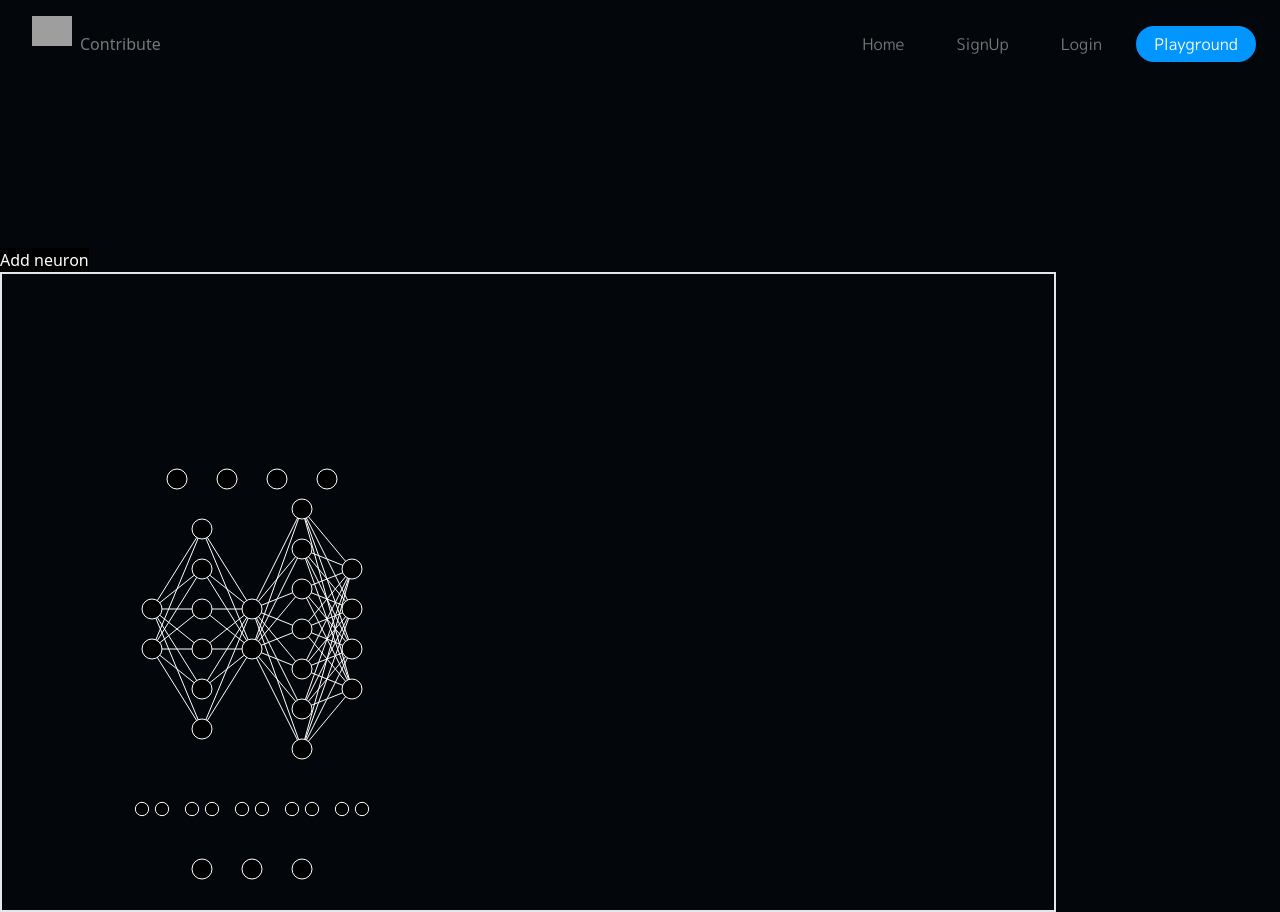
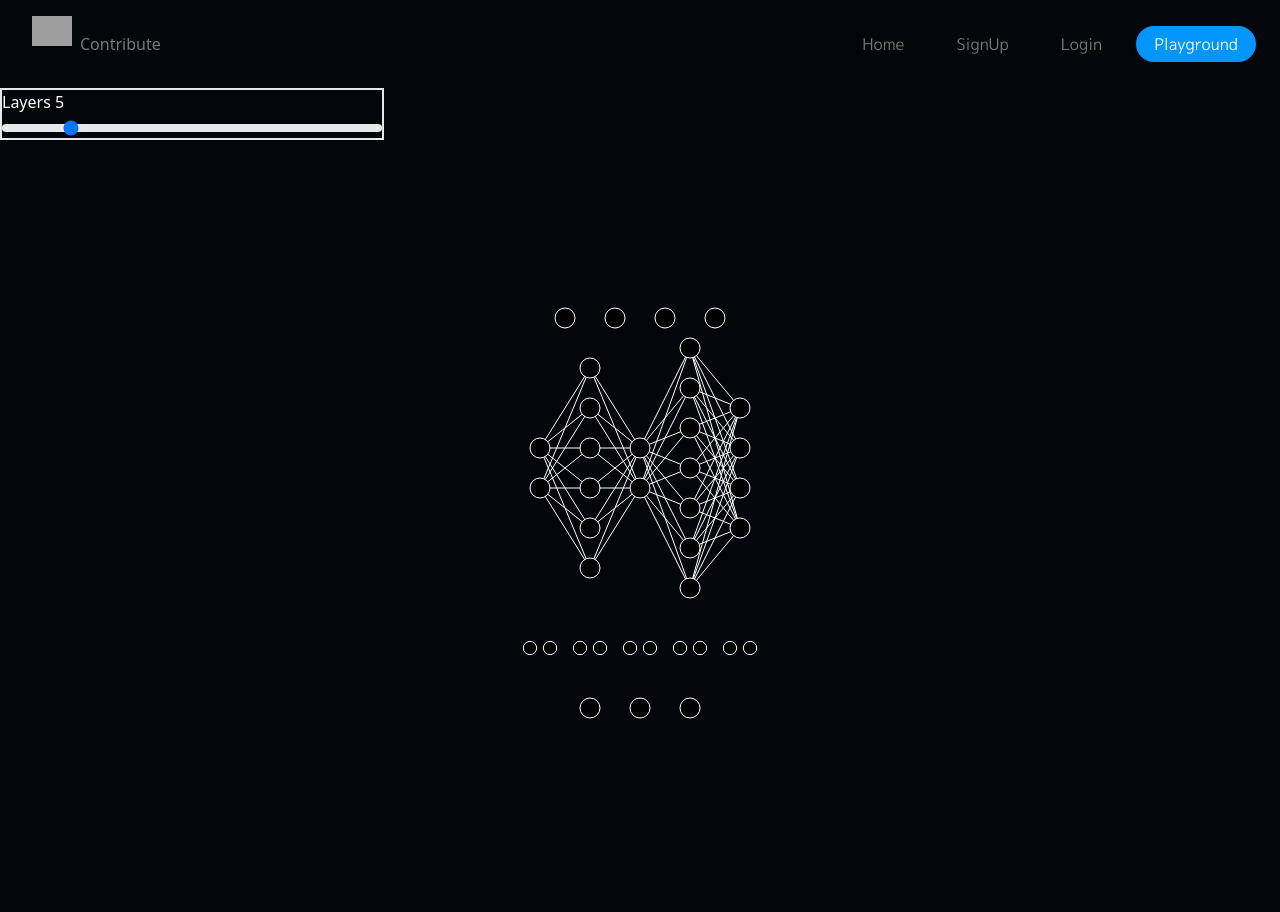
Before and after one commit to erupturatis/NeuralNetworkPlayground, a React (Vite) app in the folder Client/: page /Playground in a window 1280 px wide. After the commit the page ends 800 px from the top, so only its background shows below. Built offline with nearby package versions, Linux system fonts and the light colour scheme; grey boxes are pictures that could not be loaded.

Commit message:
layer slider

```diff
--- a/Client/src/App.jsx
+++ b/Client/src/App.jsx
@@ -8,7 +8,7 @@ import PlayGround from './Pages/PlayGround/PlayGround';
 function App() {
   return (
     <Router>
-      <div>
+      <div className="w-screen h-screen overflow-hidden">
         <Navbar />
         <Routes>
           <Route path="/Home" element={<Home />} />
--- /dev/null
+++ b/Client/src/Pages/PlayGround/OptionsLeft.jsx
@@ -0,0 +1,51 @@
+import React from 'react';
+import { useState, useEffect } from 'react';
+import { useSelector } from 'react-redux';
+
+import { dispatchAddLayer, dispatchRemoveLayer } from './utils/dispatchers';
+const OptionsLeft = () => {
+  const [layers, setLayers] = useState(5);
+  const { network } = useSelector((state) => state);
+
+  useEffect(() => {
+    syncLayers();
+  }, [layers]);
+
+  useEffect(() => {
+    setLayers(network.length);
+  }, [network.length]);
+
+  let syncLayers = () => {
+    // layers sync
+    if (layers > network.length) {
+      // need to add layers
+      console.log('here first', layers - network.length);
+      for (let iter = layers - network.length; iter > 0; iter--) {
+        dispatchAddLayer(network.length - 2);
+      }
+    } else if (layers < network.length) {
+      console.log('here', layers, network.length);
+      for (let iter = network.length - layers; iter > 0; iter--) {
+        dispatchRemoveLayer(network.length - 2);
+      }
+    }
+  };
+  return (
+    <div>
+      <div>Layers {layers}</div>
+      <input
+        id="range"
+        type="range"
+        min="2"
+        max="20"
+        value={layers}
+        className="w-full h-2 bg-gray-200 rounded-lg appearance-none cursor-pointer dark:bg-gray-700"
+        onChange={(e) => {
+          setLayers(e.target.value);
+        }}
+      />
+    </div>
+  );
+};
+
+export default OptionsLeft;
--- a/Client/src/Pages/PlayGround/PlayGround.jsx
+++ b/Client/src/Pages/PlayGround/PlayGround.jsx
@@ -1,19 +1,13 @@
-import React, { useState } from 'react';
 import NetworkGenerator from './NetworkGenerator';
-
-import { dispatchRemoveLayer, dispatchAddLayer } from './utils/dispatchers';
+import OptionsLeft from './OptionsLeft';
 
 const PlayGround = () => {
   return (
-    <div id="graph-container" className="w-screen h-screen pr-56 pt-40">
-      <button
-        onClick={() => dispatchAddLayer(1)}
-        className="text-white bg-black"
-      >
-        Add neuron
-      </button>
-
-      <div className="w-full h-full border-2">
+    <div id="graph-container" className="w-full h-full ">
+      <div className=" text-white left-0 absolute h-100% w-96 border-2">
+        <OptionsLeft />
+      </div>
+      <div className="w-full h-full ">
         <svg
           id="root-svg"
           xmlns="http://www.w3.org/2000/svg"
--- a/Client/src/Pages/PlayGround/networkParams.jsx
+++ b/Client/src/Pages/PlayGround/networkParams.jsx
@@ -1,7 +1,7 @@
 let radius = 10;
 let strokeWNeurons = 1;
-let maxHeightY = 750;
-let maxHeightX = 500;
+let maxHeightY = window.innerHeight; //document.getElementById('').offsetWidth;
+let maxHeightX = window.innerWidth;
 let offsetX = 0;
 let offsetY = 0;
 let layerDistance = 50;
--- a/Client/src/Pages/PlayGround/utils/generatorUtils.jsx
+++ b/Client/src/Pages/PlayGround/utils/generatorUtils.jsx
@@ -90,7 +90,6 @@ let addZoom = () => {
   );
   svg.on('dblclick.zoom', null);
   function zoomed() {
-    console.log('zoomed');
     d3.select('#root-group').attr('transform', d3.zoomTransform(this));
   }
 };
```
